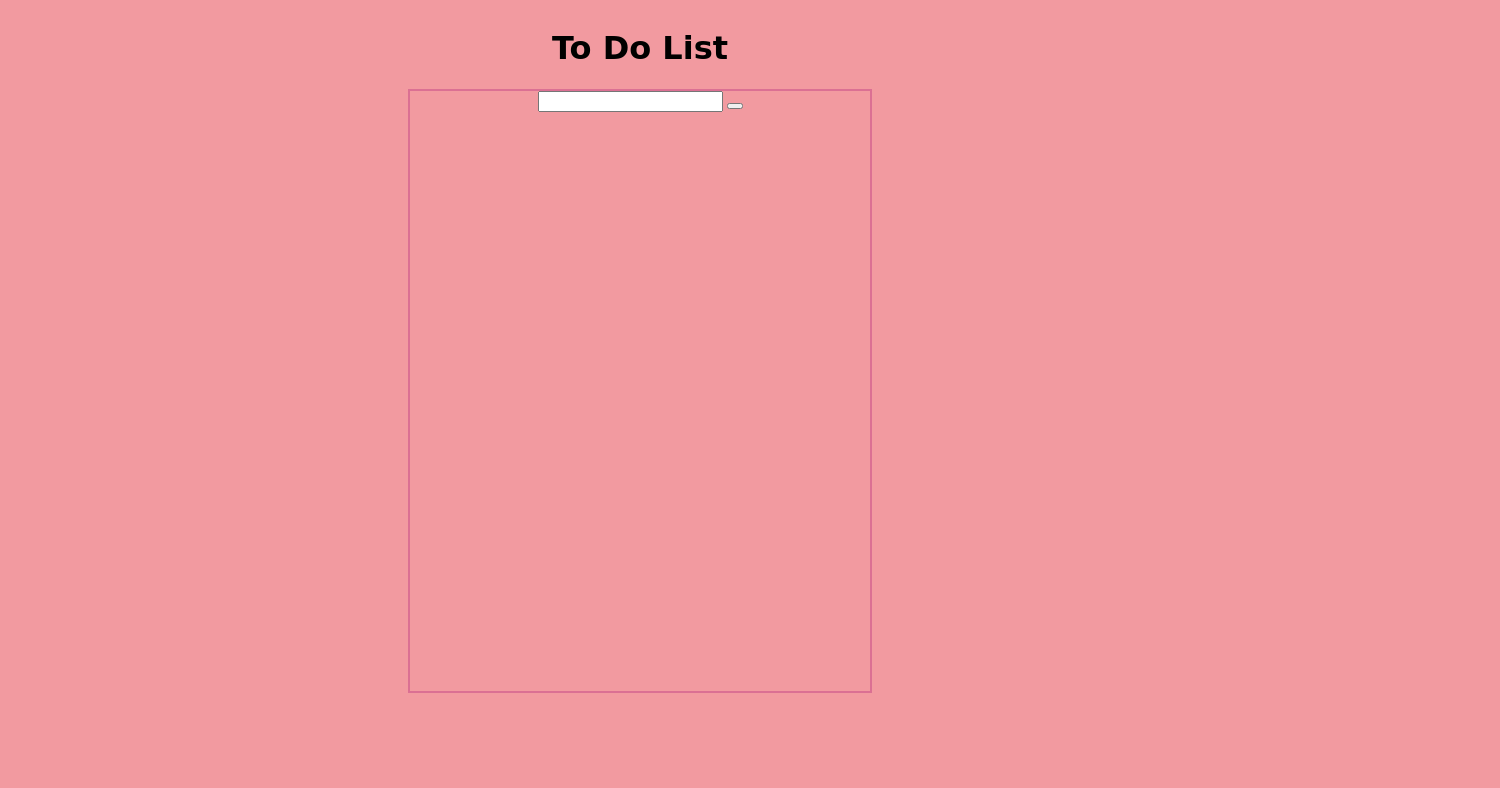
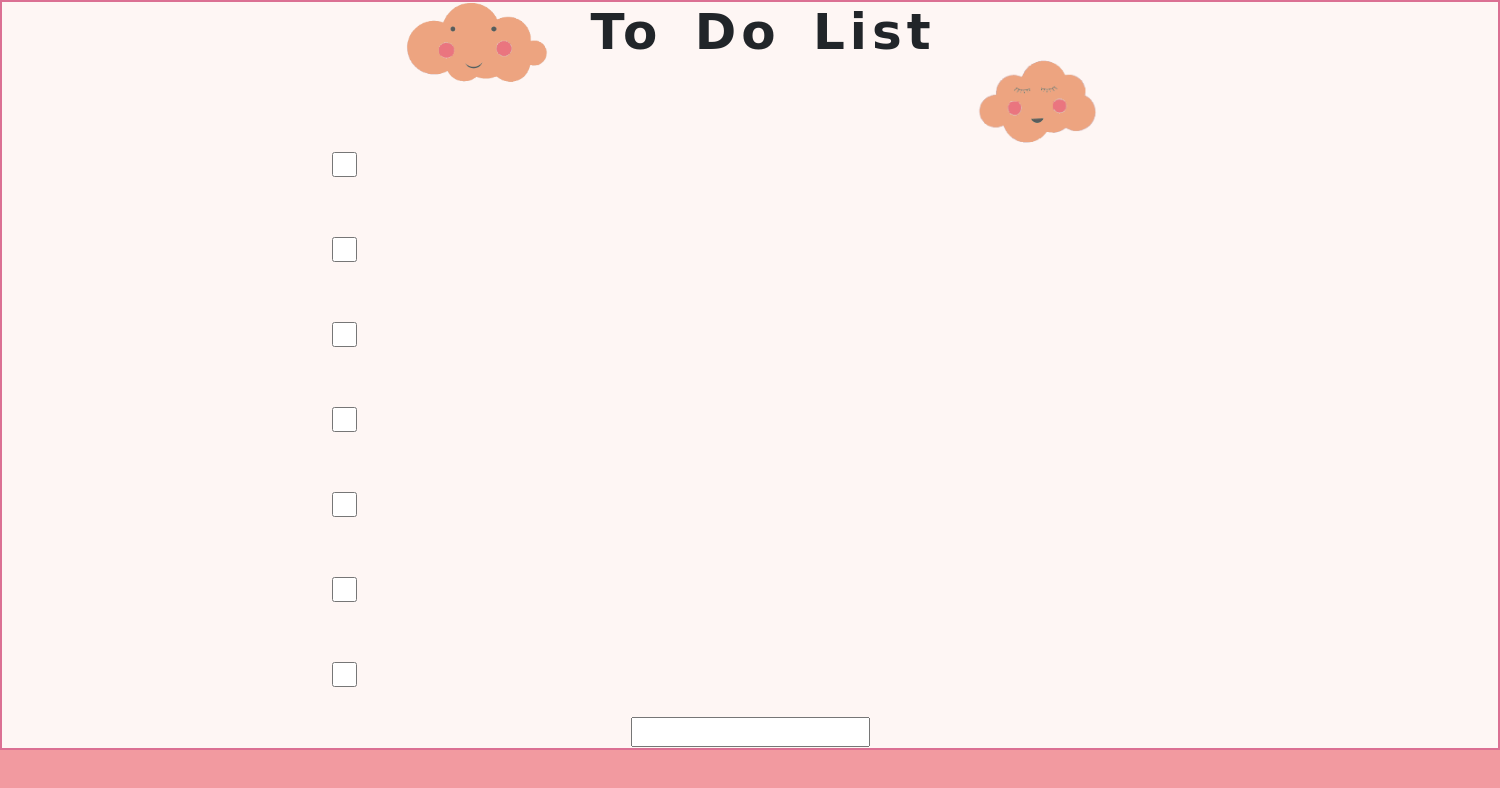
Before and after one commit to jeremy93130/todolist, a plain HTML site: page index.html in a window 1280 px wide. Shown: the whole page, 1500 px wide, since content can reach past the window. Drawn offline with nearby package versions, Linux system fonts and the light colour scheme; a web font is replaced by a local one.

Commit message:
Ajout des checkboxes

```diff
--- a/index.html
+++ b/index.html
@@ -5,27 +5,42 @@
     <meta charset="UTF-8">
     <meta http-equiv="X-UA-Compatible" content="IE=edge">
     <meta name="viewport" content="width=device-width, initial-scale=1.0">
+    <link href="https://cdn.jsdelivr.net/npm/bootstrap@5.1.3/dist/css/bootstrap.min.css" rel="stylesheet"
+        integrity="sha384-1BmE4kWBq78iYhFldvKuhfTAU6auU8tT94WrHftjDbrCEXSU1oBoqyl2QvZ6jIW3" crossorigin="anonymous">
     <link rel="stylesheet" href="style.css">
     <title>ToDoList</title>
 
 </head>
 
 <body>
-    <header class="flex">
-        <h1>To Do List</h1>
-    </header>
+    <section>
+        <header class="flex">
+            <img id="smily" src="img/nuages-pêche1.png" />
+            <h1>To Do List</h1>
+            <img id="sleep" src="img/nuages-pêche3.png" />
+        </header>
 
-    <section>
+        <div id="boxes">
+            <input type="checkbox" id="check">
+            <input type="checkbox" id="check">
+            <input type="checkbox" id="check">
+            <input type="checkbox" id="check">
+            <input type="checkbox" id="check">
+            <input type="checkbox" id="check">
+            <input type="checkbox" id="check">
+        </div>
+
         <div class="flex">
             <form onsubmit="onTaskSubmit(); return false" ;>
                 <input>
-                <button></button>
             </form>
         </div>
+
     </section>
 
-
-
+    <script src="https://cdn.jsdelivr.net/npm/bootstrap@5.1.3/dist/js/bootstrap.bundle.min.js"
+        integrity="sha384-ka7Sk0Gln4gmtz2MlQnikT1wXgYsOg+OMhuP+IlRH9sENBO0LRn5q+8nbTov4+1p"
+        crossorigin="anonymous"></script>
     <script src="index.js"></script>
 </body>
 
--- a/index.js
+++ b/index.js
@@ -3,3 +3,7 @@ function onTaskSubmit(str) {
 }
 
 onTaskSubmit("bonjour")
+
+function myDropDown() {
+    document.getElementById
+}
--- a/style.css
+++ b/style.css
@@ -1,4 +1,19 @@
 @import url('https://fonts.googleapis.com/css2?family=Dancing+Script&family=Fleur+De+Leah&display=swap');
+
+header img {
+    height: 100px;
+    margin: 0 30px;
+}
+
+#smily {
+    position: relative;
+    bottom: 10px;
+}
+
+#sleep {
+    position: relative;
+    top: 50px;
+}
 
 body {
     background-color: #F29AA0;
@@ -11,11 +26,30 @@ body {
 
 section {
     border: 2px solid palevioletred;
-    height: 600px;
-    margin: 0 400px;
+    width: 1500px;
+    height: 750px;
+    background-color: #FEF6F4;
 }
 
 h1 {
     font-family: 'Fleur De Leah', cursive;
+    font-weight: bold;
+    font-size: 50px;
+    word-spacing: 10px;
+    letter-spacing: 5px;
 
 }
+
+#boxes {
+    display: flex;
+    flex-direction: column;
+    margin: 0 300px;
+    margin-top: 20px;
+}
+
+#check {
+    height: 25px;
+    width: 25px;
+    margin: 30px;
+    padding: 30px;
+}
```
